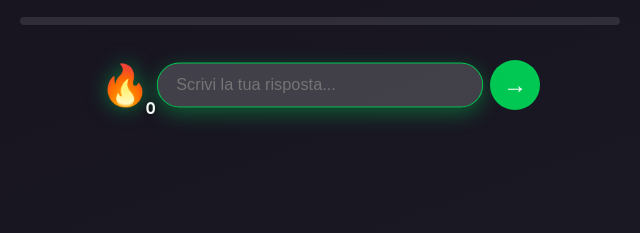
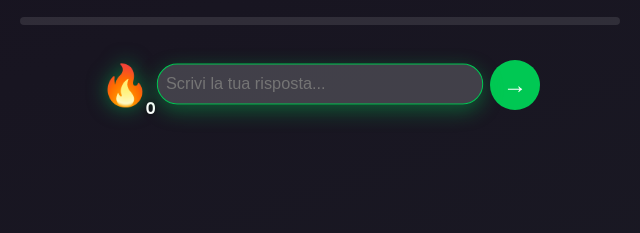
Before and after one commit to antoninoad/addeo_studios_indovinelli, a plain HTML site: page index.html in a window 1280 px wide. Shown: the part 428-661 px from the top of the page, 320-960 px from the left. Drawn offline with Linux system fonts and the light colour scheme.

Commit message:
Update style.css

```diff
--- a/style.css
+++ b/style.css
@@ -115,6 +115,14 @@ header{
   font-weight:700; font-size:clamp(12px,2vw,16px);
   color:#fff; text-shadow: 0 1px 4px rgba(0,0,0,0.5);
   position:absolute; bottom:-6px; right:-6px;
+}
+
+#answer {
+  font-size: 16px;  /* evita lo zoom automatico sui dispositivi mobili */
+  line-height: 1.4;
+  padding: 8px;
+  width: 100%;
+  box-sizing: border-box;
 }
 
 /* CASCELLA DI TESTO */
```
